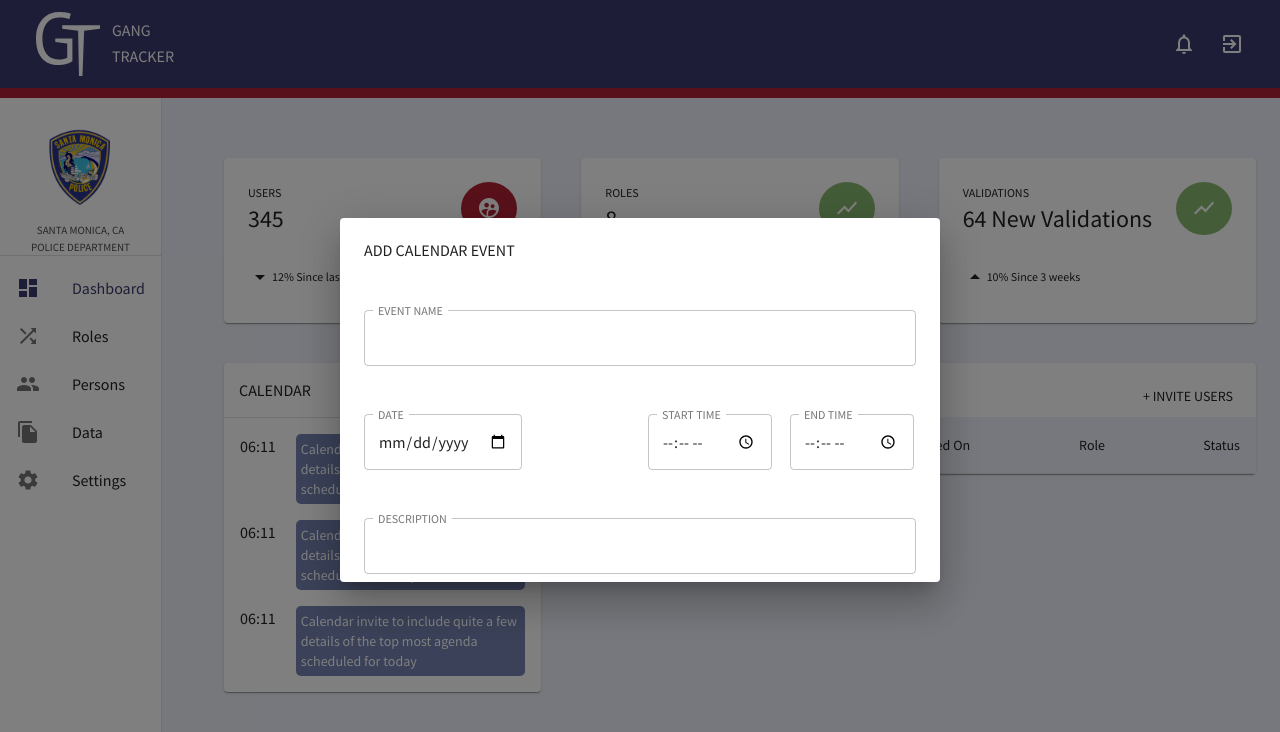
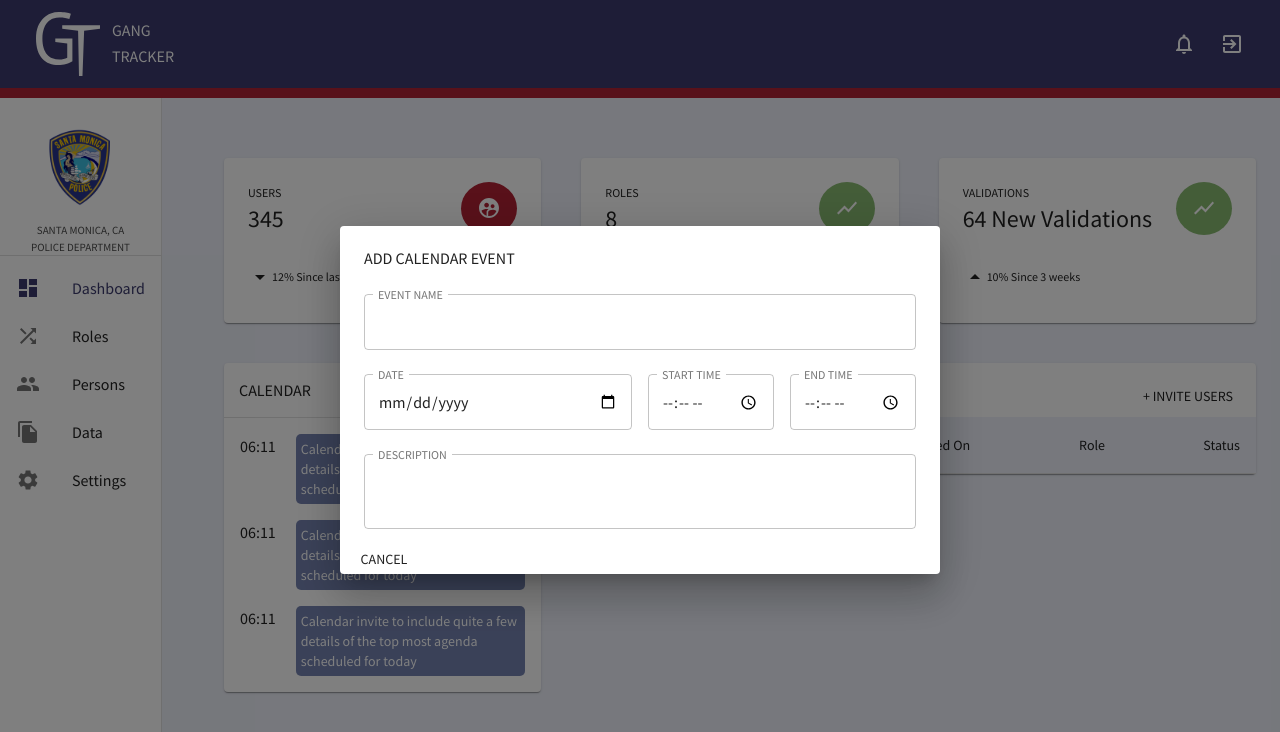
Before and after one commit to amulyanancharla/gangmanagement-frontend, a React (Create React App) app: page /agency/dashboard in a window 1280 px wide. Both pictures are taken after a click on the button 494 px from the left and 395 px from the top of the page. Shown: the top 732 px of the page. Built offline with nearby package versions, Linux system fonts and the light colour scheme; the HTML template or start-up script is replaced by a standard one.

Commit message:
calendar overlay

```diff
--- a/src/components/dashboard/AgencyDashboard.js
+++ b/src/components/dashboard/AgencyDashboard.js
@@ -215,7 +215,7 @@ function AgencyDashboard({ authStore, snackStore }) {
                 </Button>
                 <Dialog open={open} onClose={() => setOpen(false)}>
                   <DialogContent>
-                  <Grid container spacing={6}>
+                  <Grid container spacing={3}>
 
                       <Grid item xs={12}>
                         <Typography variant="body1">ADD CALENDAR EVENT</Typography>
@@ -234,11 +234,12 @@ function AgencyDashboard({ authStore, snackStore }) {
                       </Grid>
 
                       <Grid item xs={12}>
-                        <Grid container spacing={2} >
+                        <Grid container spacing={2}>
                           <Grid item xs={6}>
                             <TextField
                               id="outlined-basic"
                               label="DATE"
+                              fullWidth
                               type="date"
                               InputLabelProps={{
                                 shrink: true,
@@ -250,6 +251,7 @@ function AgencyDashboard({ authStore, snackStore }) {
                             <TextField
                               id="outlined-basic"
                               label="START TIME"
+                              fullWidth
                               type="time"
                               InputLabelProps={{
                                 shrink: true,
@@ -261,6 +263,7 @@ function AgencyDashboard({ authStore, snackStore }) {
                             <TextField
                               id="outlined-basic"
                               label="END TIME"
+                              fullWidth
                               type="time"
                               InputLabelProps={{
                                 shrink: true,
@@ -276,12 +279,14 @@ function AgencyDashboard({ authStore, snackStore }) {
                           label="DESCRIPTION"
                           fullWidth
                           multiline
+                          rows={2}
                           InputLabelProps={{
                             shrink: true,
                           }}
                           variant="outlined"
                         />
                       </Grid>
+                      <Button color="#fff">CANCEL</Button>
                   </Grid>
                   </DialogContent>
                 </Dialog>
```
